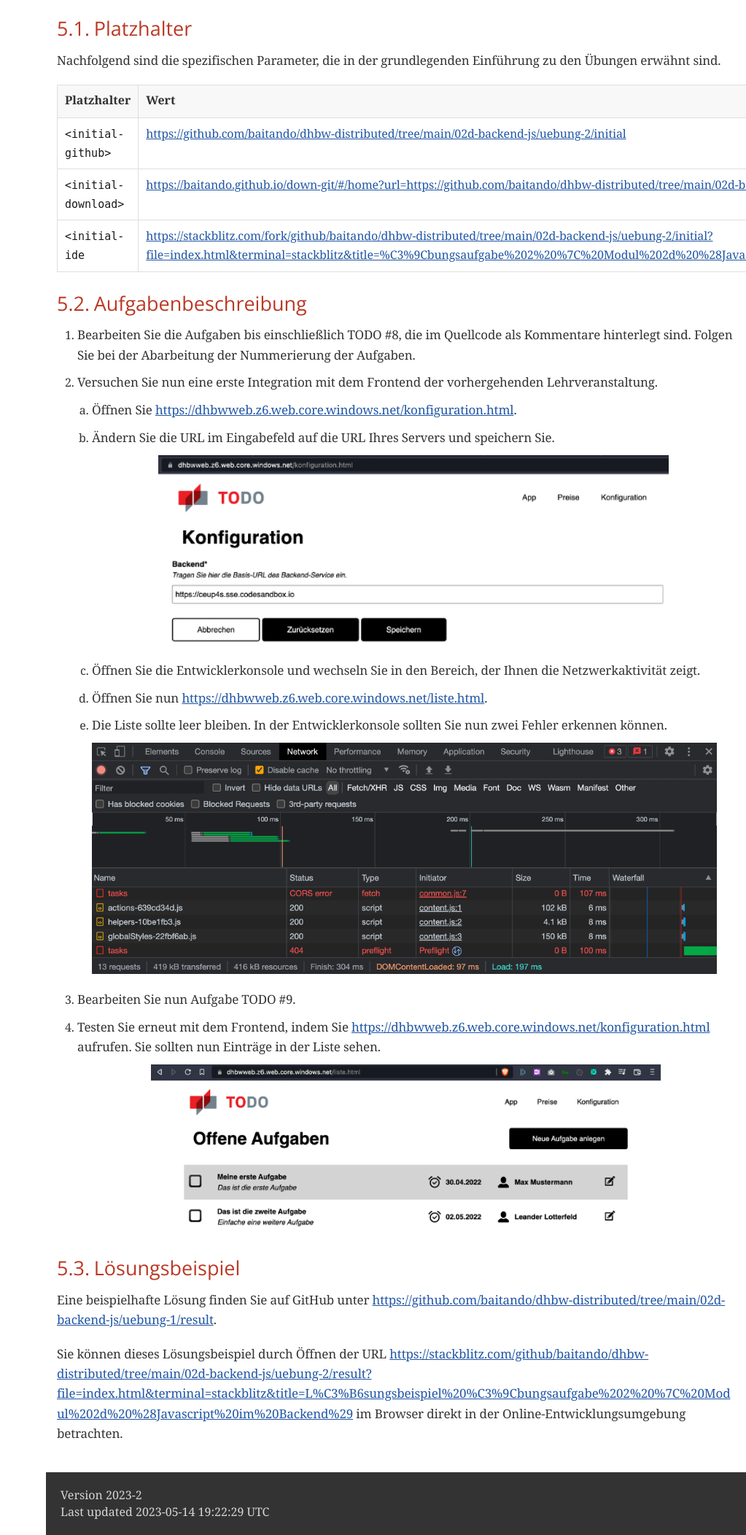
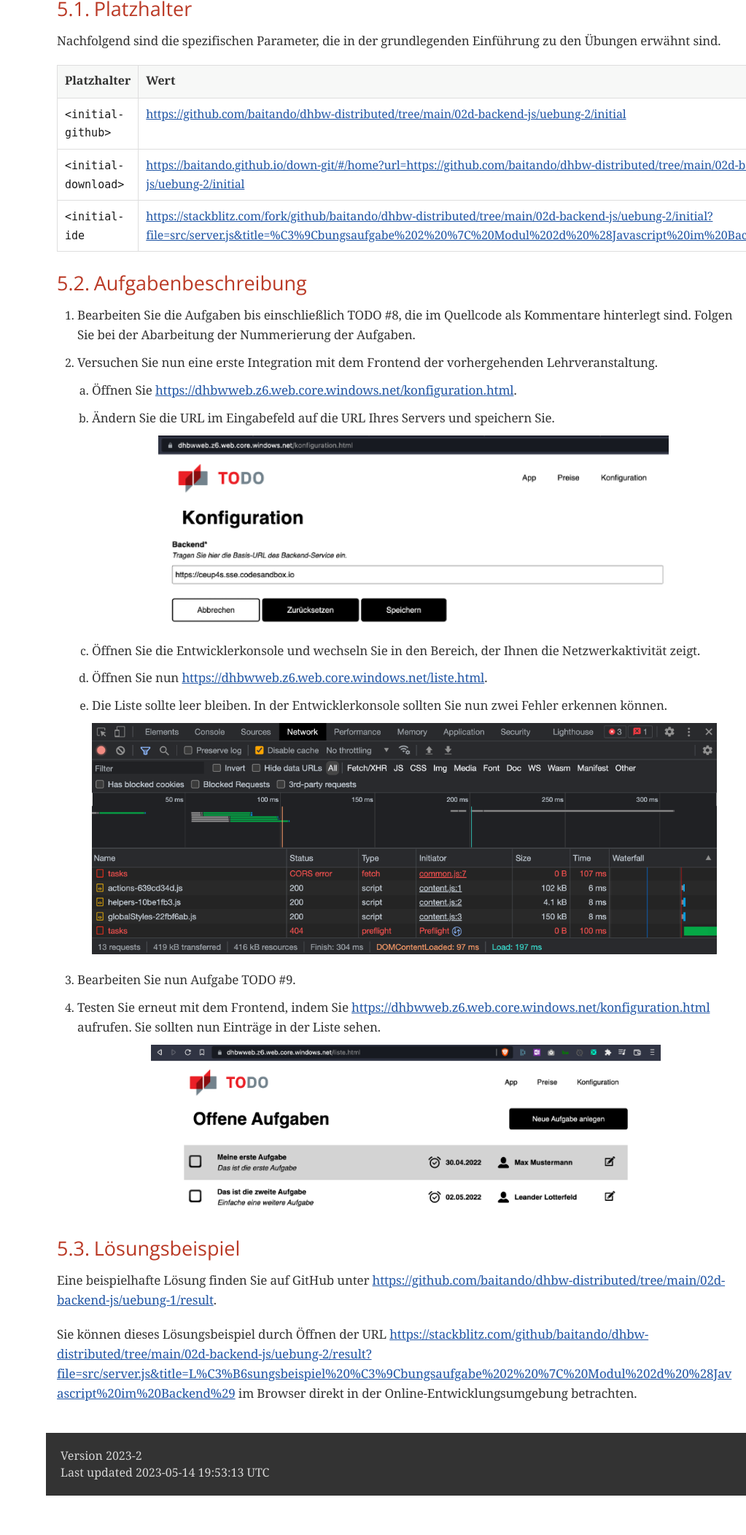
Before and after one commit to baitando/dhbw-distributed, a plain HTML site: page index.html in a window 1280 px wide. Shown: the part 8868-10972 px from the top of the page at 73% size, without its empty margins (257-1280 px from the left). After the commit the page ends 10918 px from the top, so only its background shows below. Drawn offline with nearby package versions, Linux system fonts and the light colour scheme; a web font is replaced by a local one.

Commit message:
Deploying to gh-pages from @ baitando/dhbw-distributed@808645ca38f5918931bb0826a97b679a7daa054f 🚀

```diff
--- a/index.html
+++ b/index.html
@@ -971,7 +971,7 @@ Implementieren Sie diesen Teil der API und schreiben Sie neu angelegte Einträge
 <p>Eine beispielhafte Lösung finden Sie auf GitHub unter <a href="https://github.com/baitando/dhbw-distributed/tree/main/02d-backend-js/uebung-1/result" class="bare">https://github.com/baitando/dhbw-distributed/tree/main/02d-backend-js/uebung-1/result</a>.</p>
 </div>
 <div class="paragraph">
-<p>Sie können dieses Lösungsbeispiel durch Öffnen der URL <a href="https://stackblitz.com/github/baitando/dhbw-distributed/tree/main/02d-backend-js/uebung-1/result?file=index.html&amp;terminal=stackblitz&amp;title=L%C3%B6sungsbeispiel%20%C3%9Cbungsaufgabe%201%20%7C%20Modul%202d%20%28Javascript%20im%20Backend%29" class="bare">https://stackblitz.com/github/baitando/dhbw-distributed/tree/main/02d-backend-js/uebung-1/result?file=index.html&amp;terminal=stackblitz&amp;title=L%C3%B6sungsbeispiel%20%C3%9Cbungsaufgabe%201%20%7C%20Modul%202d%20%28Javascript%20im%20Backend%29</a> im Browser direkt in der Online-Entwicklungsumgebung betrachten.</p>
+<p>Sie können dieses Lösungsbeispiel durch Öffnen der URL <a href="https://stackblitz.com/github/baitando/dhbw-distributed/tree/main/02d-backend-js/uebung-1/result?file=src/server.js&amp;title=L%C3%B6sungsbeispiel%20%C3%9Cbungsaufgabe%201%20%7C%20Modul%202d%20%28Javascript%20im%20Backend%29" class="bare">https://stackblitz.com/github/baitando/dhbw-distributed/tree/main/02d-backend-js/uebung-1/result?file=src/server.js&amp;title=L%C3%B6sungsbeispiel%20%C3%9Cbungsaufgabe%201%20%7C%20Modul%202d%20%28Javascript%20im%20Backend%29</a> im Browser direkt in der Online-Entwicklungsumgebung betrachten.</p>
 </div>
 </div>
 </div>
@@ -1009,7 +1009,7 @@ Implementieren Sie diesen Teil der API und schreiben Sie neu angelegte Einträge
 </tr>
 <tr>
 <td class="tableblock halign-left valign-top"><p class="tableblock"><code>&lt;initial-ide</code></p></td>
-<td class="tableblock halign-left valign-top"><p class="tableblock"><a href="https://stackblitz.com/fork/github/baitando/dhbw-distributed/tree/main/02d-backend-js/uebung-2/initial?file=index.html&amp;terminal=stackblitz&amp;title=%C3%9Cbungsaufgabe%202%20%7C%20Modul%202d%20%28Javascript%20im%20Backend%29" class="bare">https://stackblitz.com/fork/github/baitando/dhbw-distributed/tree/main/02d-backend-js/uebung-2/initial?file=index.html&amp;terminal=stackblitz&amp;title=%C3%9Cbungsaufgabe%202%20%7C%20Modul%202d%20%28Javascript%20im%20Backend%29</a></p></td>
+<td class="tableblock halign-left valign-top"><p class="tableblock"><a href="https://stackblitz.com/fork/github/baitando/dhbw-distributed/tree/main/02d-backend-js/uebung-2/initial?file=src/server.js&amp;title=%C3%9Cbungsaufgabe%202%20%7C%20Modul%202d%20%28Javascript%20im%20Backend%29" class="bare">https://stackblitz.com/fork/github/baitando/dhbw-distributed/tree/main/02d-backend-js/uebung-2/initial?file=src/server.js&amp;title=%C3%9Cbungsaufgabe%202%20%7C%20Modul%202d%20%28Javascript%20im%20Backend%29</a></p></td>
 </tr>
 </tbody>
 </table>
@@ -1076,7 +1076,7 @@ Sie sollten nun Einträge in der Liste sehen.</p>
 <p>Eine beispielhafte Lösung finden Sie auf GitHub unter <a href="https://github.com/baitando/dhbw-distributed/tree/main/02d-backend-js/uebung-1/result" class="bare">https://github.com/baitando/dhbw-distributed/tree/main/02d-backend-js/uebung-1/result</a>.</p>
 </div>
 <div class="paragraph">
-<p>Sie können dieses Lösungsbeispiel durch Öffnen der URL <a href="https://stackblitz.com/github/baitando/dhbw-distributed/tree/main/02d-backend-js/uebung-2/result?file=index.html&amp;terminal=stackblitz&amp;title=L%C3%B6sungsbeispiel%20%C3%9Cbungsaufgabe%202%20%7C%20Modul%202d%20%28Javascript%20im%20Backend%29" class="bare">https://stackblitz.com/github/baitando/dhbw-distributed/tree/main/02d-backend-js/uebung-2/result?file=index.html&amp;terminal=stackblitz&amp;title=L%C3%B6sungsbeispiel%20%C3%9Cbungsaufgabe%202%20%7C%20Modul%202d%20%28Javascript%20im%20Backend%29</a> im Browser direkt in der Online-Entwicklungsumgebung betrachten.</p>
+<p>Sie können dieses Lösungsbeispiel durch Öffnen der URL <a href="https://stackblitz.com/github/baitando/dhbw-distributed/tree/main/02d-backend-js/uebung-2/result?file=src/server.js&amp;title=L%C3%B6sungsbeispiel%20%C3%9Cbungsaufgabe%202%20%7C%20Modul%202d%20%28Javascript%20im%20Backend%29" class="bare">https://stackblitz.com/github/baitando/dhbw-distributed/tree/main/02d-backend-js/uebung-2/result?file=src/server.js&amp;title=L%C3%B6sungsbeispiel%20%C3%9Cbungsaufgabe%202%20%7C%20Modul%202d%20%28Javascript%20im%20Backend%29</a> im Browser direkt in der Online-Entwicklungsumgebung betrachten.</p>
 </div>
 </div>
 </div>
@@ -1085,7 +1085,7 @@ Sie sollten nun Einträge in der Liste sehen.</p>
 <div id="footer">
 <div id="footer-text">
 Version 2023-2<br>
-Last updated 2023-05-14 19:22:29 UTC
+Last updated 2023-05-14 19:53:13 UTC
 </div>
 </div>
 </body>
```
